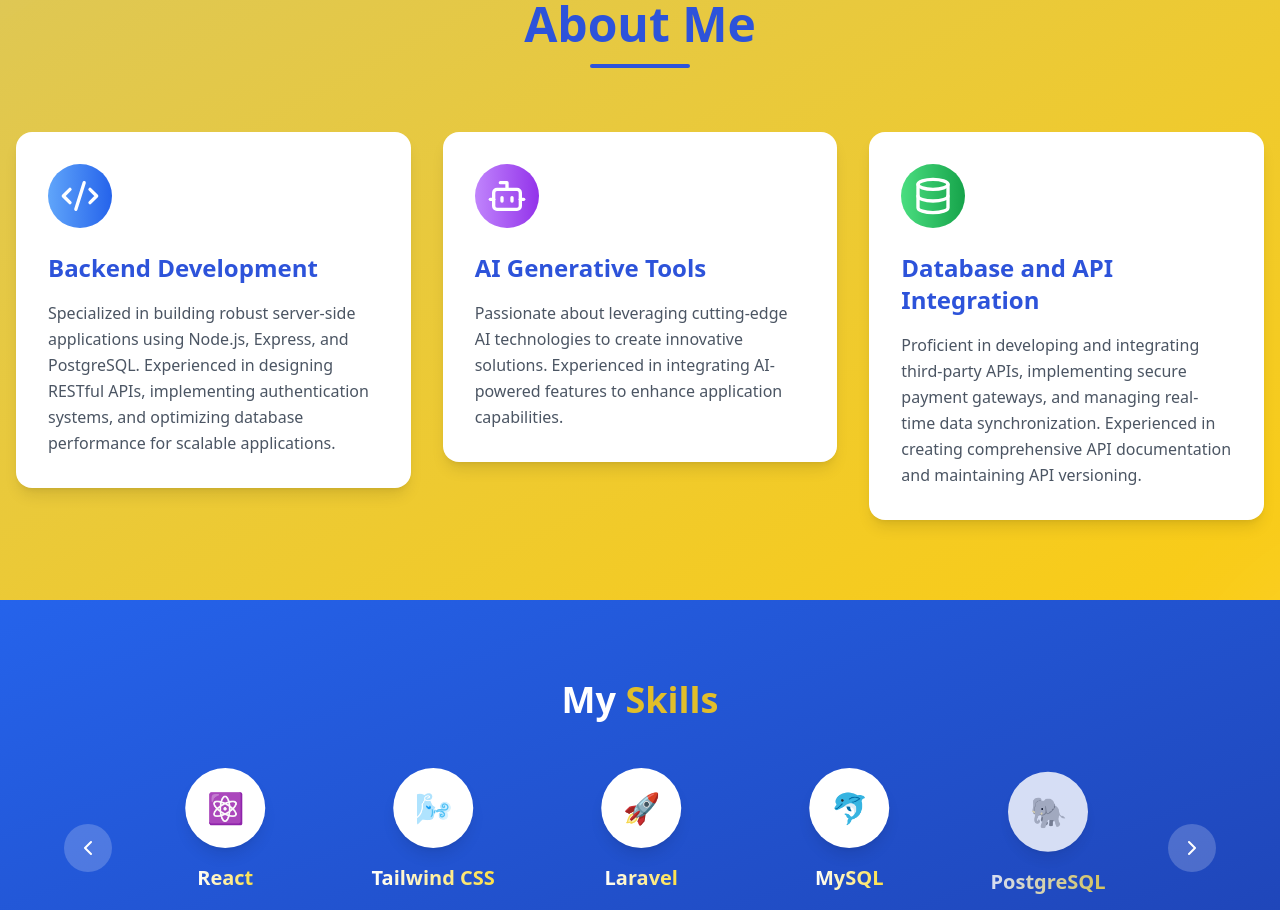
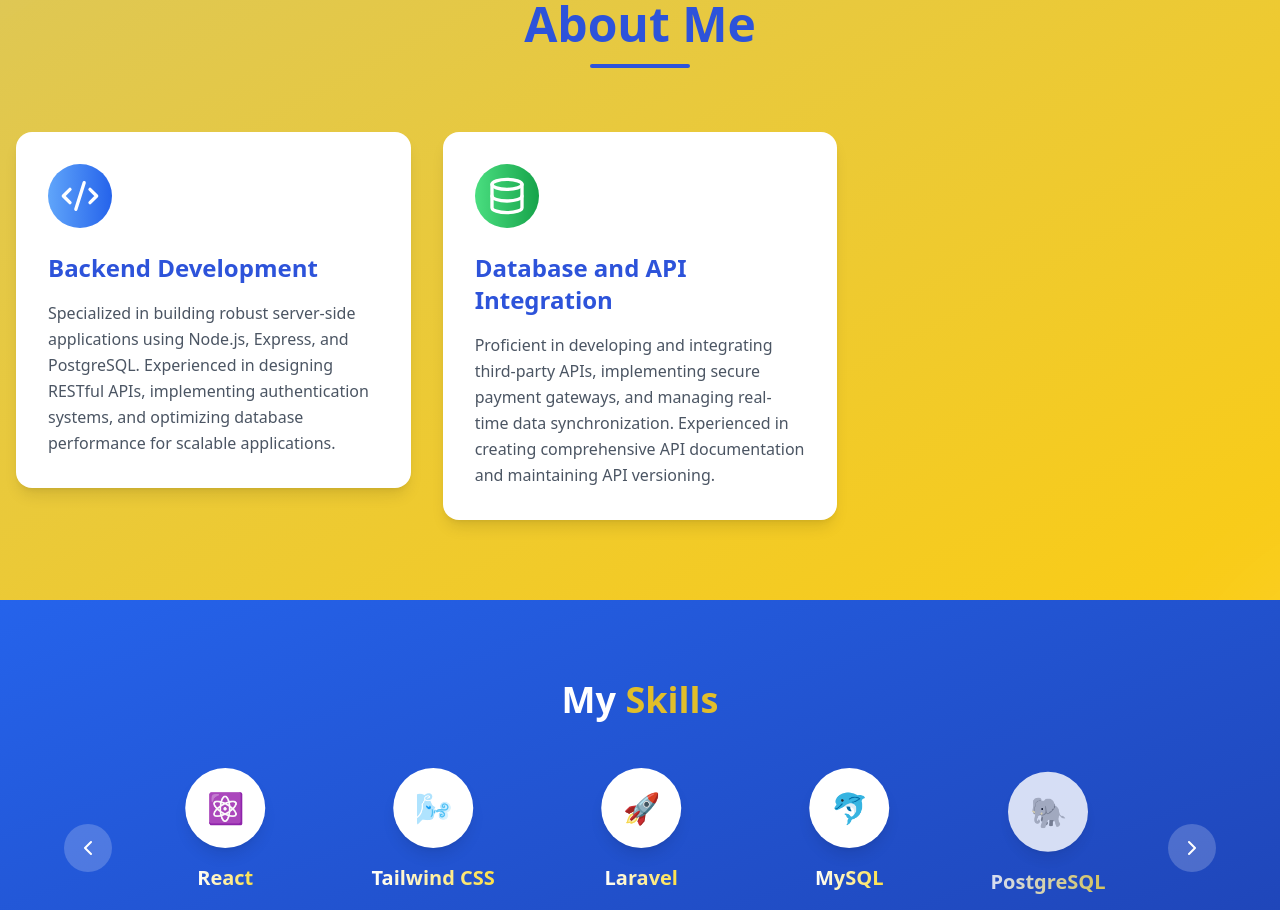
Before and after one commit to khaerulilman/React-portofolio, a Next.js app: page / in a window 1280 px wide. Shown: the part 780-1690 px from the top of the page. Built offline with nearby package versions, Linux system fonts and the light colour scheme.

Commit message:
Update Features.tsx

```diff
--- a/components/Features.tsx
+++ b/components/Features.tsx
@@ -9,13 +9,6 @@ const Features = () => {
         "Specialized in building robust server-side applications using Node.js, Express, and PostgreSQL. Experienced in designing RESTful APIs, implementing authentication systems, and optimizing database performance for scalable applications.",
       icon: <Code2 className="w-10 h-10" />,
       color: "from-blue-400 to-blue-600",
-    },
-    {
-      title: "AI Generative Tools",
-      description:
-        "Passionate about leveraging cutting-edge AI technologies to create innovative solutions. Experienced in integrating AI-powered features to enhance application capabilities.",
-      icon: <Bot className="w-10 h-10" />,
-      color: "from-purple-400 to-purple-600",
     },
     {
       title: "Database and API Integration",
```
